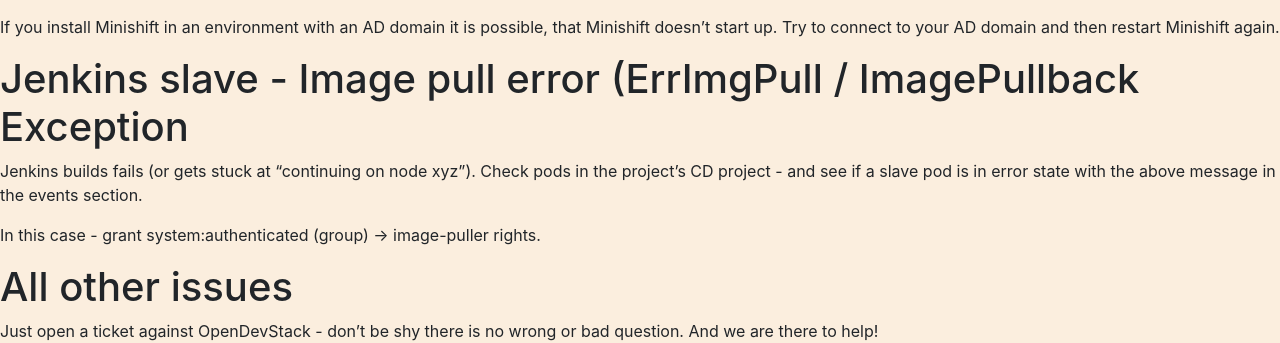
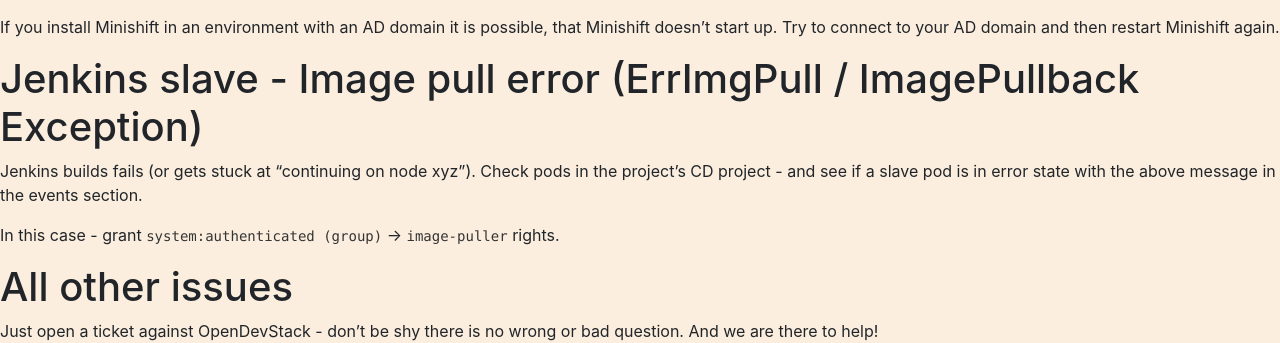
Before and after one commit to opendevstack/opendevstack.github.io, a Jekyll site: the page built from doc/troubleshooting.md, in a window 1280 px wide and 900 px high, scrolled down 1061 px. Shown: the part 257-600 px from the top of the window. Built offline with Jekyll 4.4.1, drawn with Linux system fonts in a browser that asks for light colours; our own code applies the rules of GitHub Pages for plain Markdown files.

Commit message:
Formatting

```diff
--- a/doc/troubleshooting.md
+++ b/doc/troubleshooting.md
@@ -32,10 +32,10 @@
 If you install Minishift in an environment with an AD domain it is possible, that Minishift doesn't start up.
 Try to connect to your AD domain and then restart Minishift again.
 
-# Jenkins slave - Image pull error (ErrImgPull / ImagePullback Exception
+# Jenkins slave - Image pull error (ErrImgPull / ImagePullback Exception)
 Jenkins builds fails (or gets stuck at "continuing on node xyz"). Check pods in the project's CD project - and see if a slave pod is in error state with the above message in the events section.
 
-In this case - grant system:authenticated (group) -> image-puller rights.
+In this case - grant `system:authenticated (group)` -> `image-puller` rights.
 
 # All other issues
 
```
